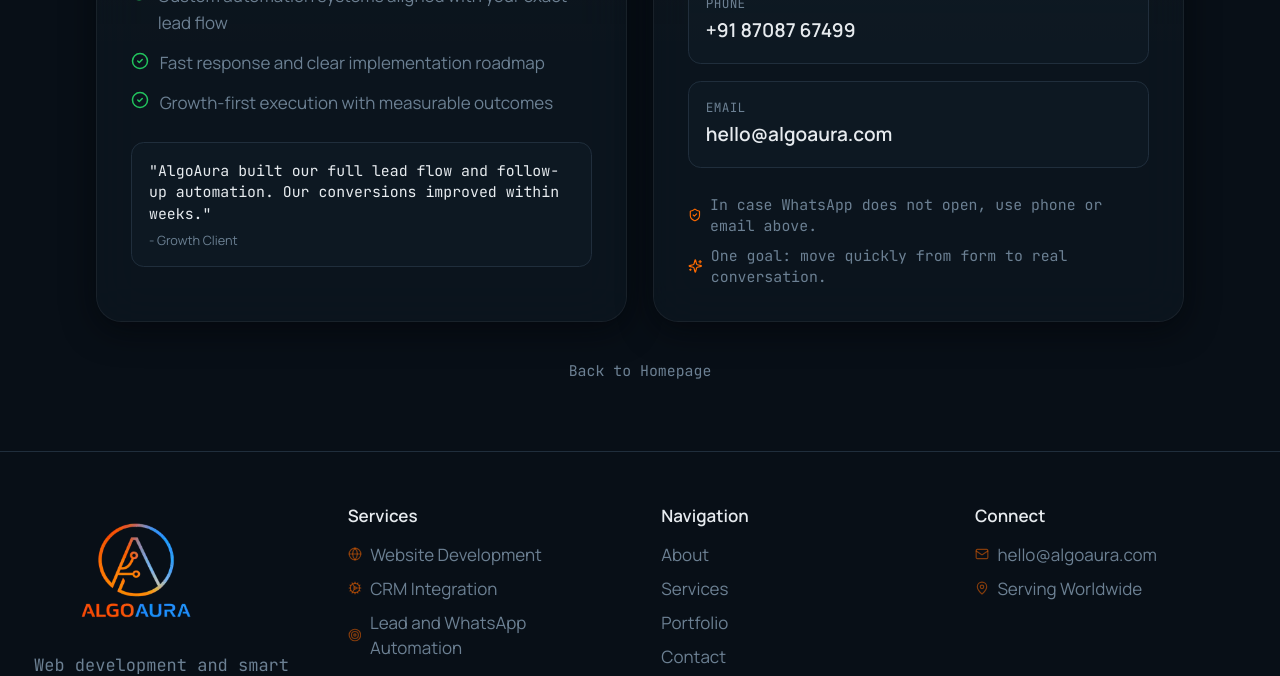
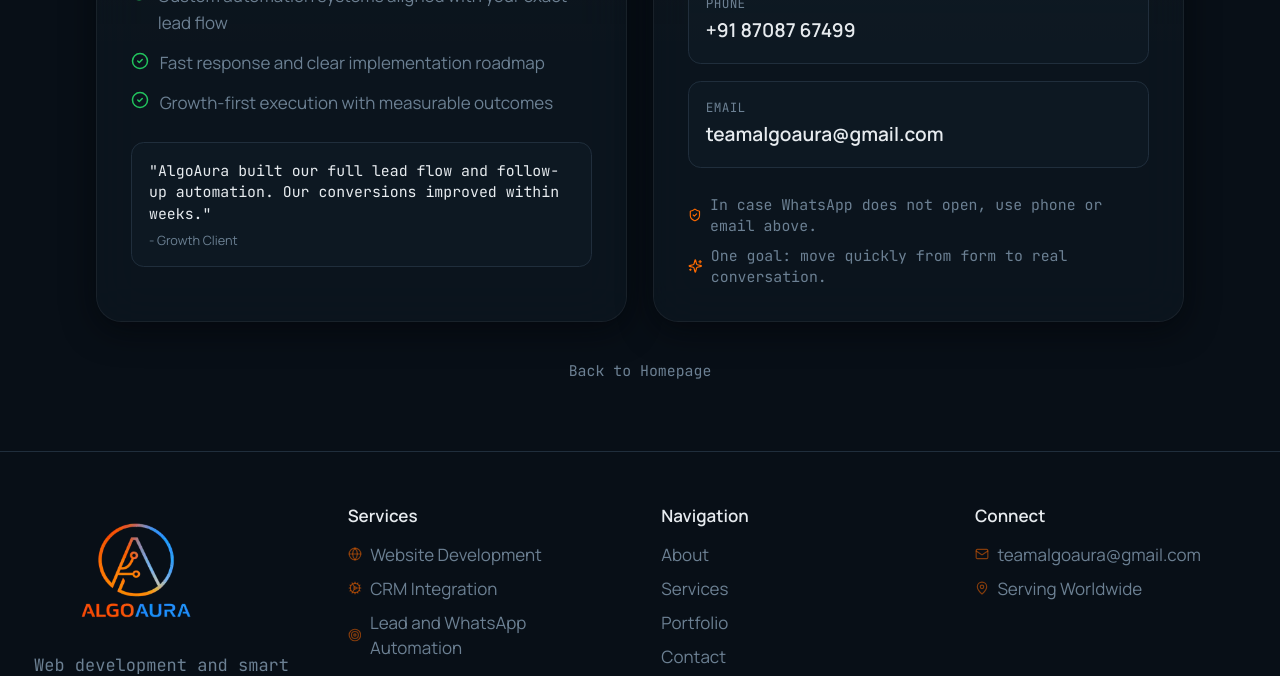
Before and after one commit to Rishabkhanna26/algoaura-lead-generation-hub, a Next.js app: page /thank-you in a window 1280 px wide. Shown: the part 980-1656 px from the top of the page. Built offline with nearby package versions, Linux system fonts and the light colour scheme; no server answers.

Commit message:
number and data fixed

```diff
--- a/app/growth-system/page.jsx
+++ b/app/growth-system/page.jsx
@@ -74,7 +74,7 @@ export default function GrowthSystemPage() {
                 Book Free Consultation
               </a>
               <a
-                href="https://wa.me/918708767499?text=Hi%20AlgoAura,%20I%20want%20a%20growth%20system%20for%20my%20business."
+                href="https://wa.me/918059649659?text=Hi%20AlgoAura,%20I%20want%20a%20growth%20system%20for%20my%20business."
                 target="_blank"
                 rel="noopener noreferrer"
                 className="glass-card px-8 py-3.5 rounded-xl text-base inline-flex items-center justify-center gap-2"
@@ -183,7 +183,7 @@ export default function GrowthSystemPage() {
                   <PhoneCall size={17} /> Book on Calendly
                 </a>
                 <a
-                  href="https://wa.me/918708767499?text=Hi%20AlgoAura,%20I%20just%20submitted%20the%20growth-system%20form."
+                  href="https://wa.me/918059649659?text=Hi%20AlgoAura,%20I%20just%20submitted%20the%20growth-system%20form."
                   target="_blank"
                   rel="noopener noreferrer"
                   className="glass-card px-8 py-3.5 rounded-xl text-base inline-flex items-center justify-center gap-2"
--- a/app/layout.jsx
+++ b/app/layout.jsx
@@ -75,7 +75,7 @@ const schemaGraph = [
       {
         "@type": "ContactPoint",
         contactType: "sales",
-        email: "hello@algoaura.com",
+        email: "teamalgoaura@gmail.com",
       },
     ],
   },
--- a/app/privacy/page.jsx
+++ b/app/privacy/page.jsx
@@ -53,7 +53,7 @@ export default function PrivacyPage() {
               analytics, communication, and infrastructure.
             </p>
             <p className="text-muted-foreground">
-              For privacy questions, contact us at hello@algoaura.com.
+              For privacy questions, contact us at teamalgoaura@gmail.com.
             </p>
           </div>
         </section>
--- a/app/terms/page.jsx
+++ b/app/terms/page.jsx
@@ -52,7 +52,7 @@ export default function TermsPage() {
               each project.
             </p>
             <p className="text-muted-foreground">
-              For legal questions, contact us at hello@algoaura.com.
+              For legal questions, contact us at teamalgoaura@gmail.com.
             </p>
           </div>
         </section>
--- a/app/thank-you/page.jsx
+++ b/app/thank-you/page.jsx
@@ -49,7 +49,7 @@ function parseName(value) {
 }
 
 const whatsappHref =
-  "https://wa.me/918708767499?text=Hi%20AlgoAura,%20I%20just%20submitted%20a%20form.";
+  "https://wa.me/918059649659?text=Hi%20AlgoAura,%20I%20just%20submitted%20a%20form.";
 const calendlyHref = "https://calendly.com/teamalgoaura/30min";
 
 export default async function ThankYouPage({ searchParams }) {
@@ -162,7 +162,7 @@ export default async function ThankYouPage({ searchParams }) {
                   <p className="text-xs terminal-text uppercase tracking-wide text-muted-foreground mb-1">
                     Phone
                   </p>
-                  <a href="tel:+918708767499" className="text-lg font-semibold hover:text-primary">
+                  <a href="tel:+918059649659" className="text-lg font-semibold hover:text-primary">
                     +91 87087 67499
                   </a>
                 </div>
@@ -170,8 +170,8 @@ export default async function ThankYouPage({ searchParams }) {
                   <p className="text-xs terminal-text uppercase tracking-wide text-muted-foreground mb-1">
                     Email
                   </p>
-                  <a href="mailto:hello@algoaura.com" className="text-lg font-semibold hover:text-primary">
-                    hello@algoaura.com
+                  <a href="mailto:teamalgoaura@gmail.com" className="text-lg font-semibold hover:text-primary">
+                    teamalgoaura@gmail.com
                   </a>
                 </div>
               </div>
--- a/components/ContactForm.jsx
+++ b/components/ContactForm.jsx
@@ -40,7 +40,7 @@ export default function ContactForm({
                   Want a faster reply? Message us directly and we will help you immediately.
                 </p>
                 <a
-                  href="https://wa.me/918708767499?text=Hi%20AlgoAura,%20I%20just%20submitted%20a%20form."
+                  href="https://wa.me/918059649659?text=Hi%20AlgoAura,%20I%20just%20submitted%20a%20form."
                   target="_blank"
                   rel="noopener noreferrer"
                   className="inline-flex items-center gap-2 bg-[hsl(142,70%,35%)] hover:bg-[hsl(142,70%,30%)] text-white px-6 py-3 rounded-lg transition-colors font-medium text-base"
--- a/components/FloatingWhatsApp.jsx
+++ b/components/FloatingWhatsApp.jsx
@@ -3,7 +3,7 @@ import WhatsAppLogo from "./WhatsAppLogo";
 export default function FloatingWhatsApp() {
   return (
     <a
-      href="https://wa.me/918708767499?text=Hi%20AlgoAura,%20I%20just%20submitted%20a%20form."
+      href="https://wa.me/918059649659?text=Hi%20AlgoAura,%20I%20just%20submitted%20a%20form."
       target="_blank"
       rel="noopener noreferrer"
       className="fixed bottom-6 right-6 z-50 w-14 h-14 rounded-full bg-[hsl(142,70%,40%)] hover:bg-[hsl(142,70%,35%)] text-white flex items-center justify-center shadow-lg shadow-[hsl(142,70%,40%)/0.3] transition-all duration-300 hover:scale-110"
--- a/components/Footer.jsx
+++ b/components/Footer.jsx
@@ -96,7 +96,7 @@ export default function Footer() {
             <h4 className="font-heading font-semibold mb-3 terminal-text text-base">Connect</h4>
             <ul className="space-y-2 text-base text-muted-foreground">
               <li className="flex items-center gap-2">
-                <Mail size={14} className="text-primary/50" /> hello@algoaura.com
+                <Mail size={14} className="text-primary/50" /> teamalgoaura@gmail.com
               </li>
               <li className="flex items-center gap-2">
                 <MapPin size={14} className="text-primary/50" /> Serving Worldwide
--- a/components/Hero.jsx
+++ b/components/Hero.jsx
@@ -243,7 +243,7 @@ export default function Hero() {
             Book Free Consultation <ArrowRight size={18} />
           </a>
           <a
-            href="https://wa.me/918708767499?text=Hi%20AlgoAura,%20I%20want%20to%20discuss%20a%20website%20and%20automation%20system."
+            href="https://wa.me/918059649659?text=Hi%20AlgoAura,%20I%20want%20to%20discuss%20a%20website%20and%20automation%20system."
             target="_blank"
             rel="noopener noreferrer"
             className="glass-card px-8 py-3.5 rounded-xl text-base text-foreground hover:border-primary/30 transition-all flex items-center justify-center gap-2"
```
Also changed, not shown: 1 other file (tests, documents, lock files or other folders).
